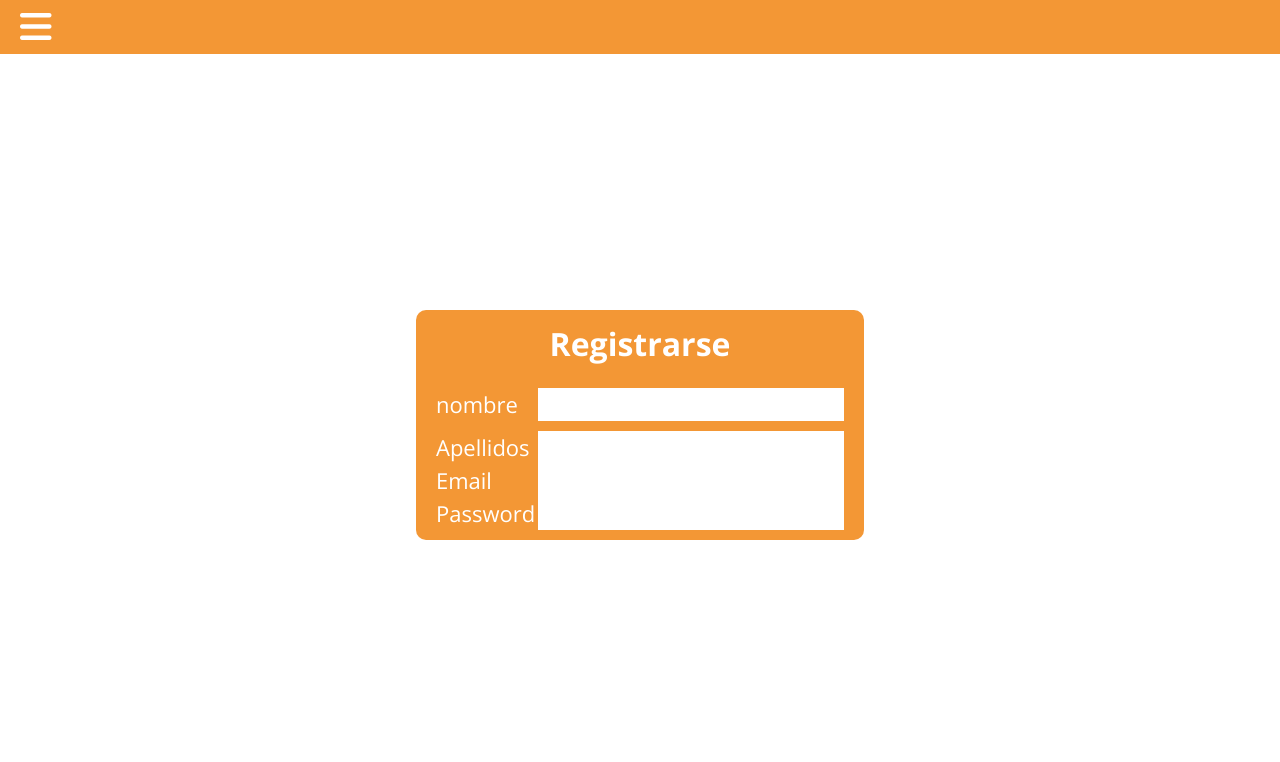
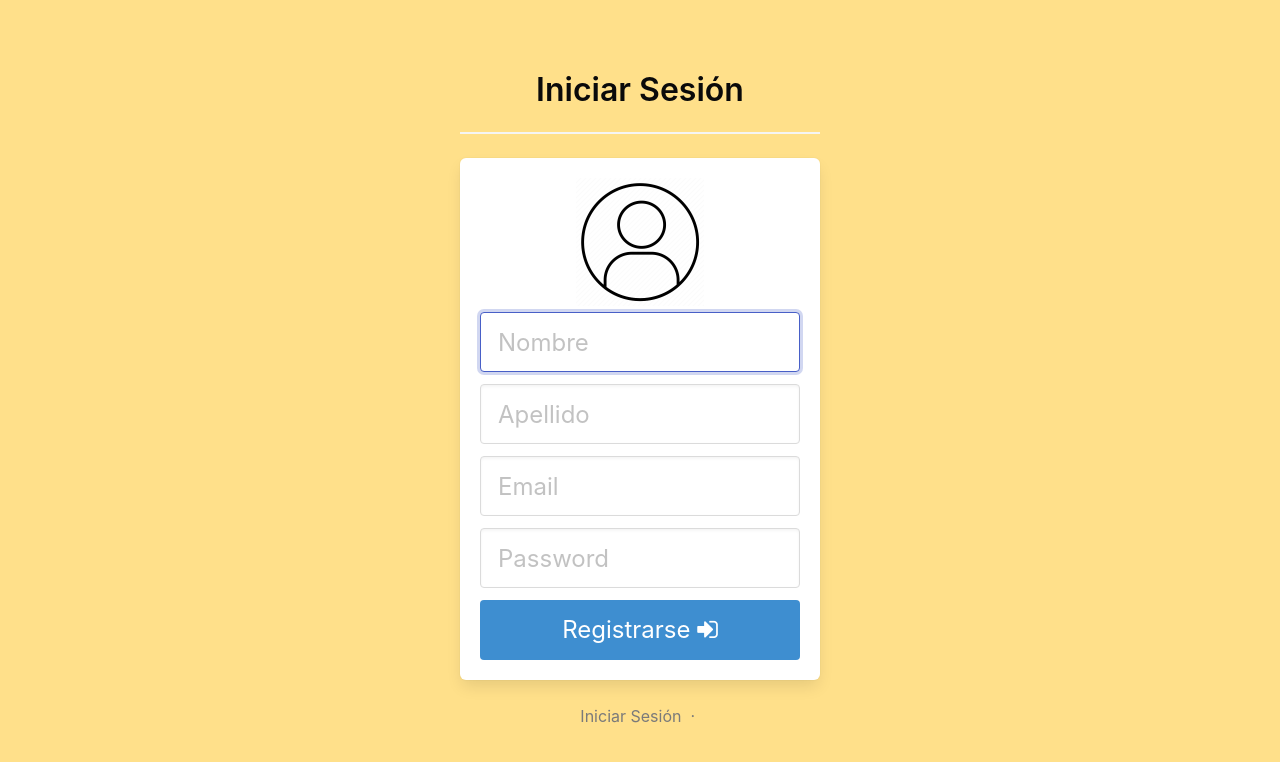
Before and after one commit to AlexSama-afk/proyecto-rojo, a plain HTML site: page registro.html in a window 1280 px wide. Drawn offline with nearby package versions, Linux system fonts and the light colour scheme.

Commit message:
login y registro semiprobados :u

```diff
--- a/registro.html
+++ b/registro.html
@@ -1,71 +1,56 @@
 <!DOCTYPE html>
-<html lang="en">
+<html>
 	<head>
-    <meta charset="UTF-8">
+		<meta charset="utf-8">
 		<meta http-equiv="X-UA-Compatible" content="IE=edge">
-    <meta name="viewport" content="width=device-width, initial-scale=1.0">
-    <!-- fontawesome -->
-    <script src="https://kit.fontawesome.com/5e37b371e7.js" crossorigin="anonymous"></script>
-    <!-- tailwind css -->
-    <link href="https://unpkg.com/tailwindcss@^2/dist/tailwind.min.css" rel="stylesheet">
-    <!-- css -->
-    <link rel="stylesheet" href="css/style.css">
-    <title>Document</title>
+		<meta name="viewport" content="width=device-width, initial-scale=1">
+		<title>Registro</title>
+		<link rel="stylesheet" href="https://maxcdn.bootstrapcdn.com/font-awesome/4.7.0/css/font-awesome.min.css">
+		<link href="https://fonts.googleapis.com/css?family=Questrial&display=swap" rel="stylesheet">
+		<link rel="stylesheet" href="https://unpkg.com/bulma@0.9.0/css/bulma.min.css" />
 	</head>
 	<body>
-
-    <div class="header">
-        <header class="menu" id="hamburguesa">
-            <span class="menu-hamburguesa"><i class="fas fa-bars"></i></span>
-        </header>
-        <nav class="menu-abierto no-display" id="menu">
-            <a href="#" id="menu-close">
-                <span class="menu-close"><i class="fas fa-times"></i></span>
-            </a>
-            <ul>
-                <li>
-                    <a href="index.html">
-                        Inicio
-                    </a>
-                </li>
-                <li>
-                    <a href="login.html">
-                        Iniciar Sesion
-                    </a>
-                </li>
-                <li>
-                    <a href="registro.html">
-                        Registrarse
-                    </a>
-                </li>
-            </ul>
-        </nav>
+		<section class="hero is-warning is-fullheight">
+			<div class="hero-body">
+				<div class="container has-text-centered">
+					<div class="column is-4 is-offset-4">
+						<h3 class="title has-text-black">Iniciar Sesión</h3>
+						<hr class="login-hr">
+						<div class="box">
+							<figure class="avatar is-inline-block">
+								<img src="./img/perfil.png" class="image is-128x128">
+							</figure>
+							<form id="CuadroRegistro">
+								<div class="field">
+									<div class="control">
+										<input class="input is-large" for="fname" placeholder="Nombre" autofocus="" name="nombre" pattern="[A-Za-z]{5,30}" title="A-z" >
 									</div>
-
-    <div class="login" id="contenido">
-        <div class="titulo">
-            <h1>Registrarse</h1>
 								</div>
-        <form class='form' action="get">
-            <div class="input-control">
-                <label for="nombre">nombre</label>
-                <input type="text" id="nombre">
+								<div class="field">
+									<div class="control">
+										<input class="input is-large" type="lname" placeholder="Apellido" name="apellido" pattern="[A-Za-z]{5,50}" title="A-z" >
 									</div>
-            <div class="input-control">
-                <label for="apellido">Apellidos</label>
-                <input type="text" id="apellido">
 								</div>
-            <div class="input-control">
-                <label for="email">Email</label>
-                <input type="email" id="email">
+								<div class="field">
+									<div class="control">
+										<input class="input is-large" type="email" placeholder="Email" name="email">
 									</div>
-            <div class="input-control">
-                <label for="pass">Password</label>
-                <input type="password" id="password">
 								</div>
+								<div class="field">
+									<div class="control">
+										<input class="input is-large" type="password" placeholder="Password" name="password">
+									</div>
+								</div>
+								<button class="button is-block is-info is-large is-fullwidth">Registrarse  <i class="fa fa-sign-in" aria-hidden="true"></i></button>
 							</form>
 						</div>
-
-    <script src="script/main.js"></script>
+						<p class="has-text-grey">
+							<a href="./inicio.html">Iniciar Sesión</a> &nbsp;·&nbsp;
+						</p>
+					</div>
+				</div>
+			</div>
+		</section>
+		<script src="./script/registroUsuario.js"></script>
 	</body>
 </html>
```
Also changed, not shown: inicio.html (added, +56 -0 lines), login.html (+1 -2 lines), script/controlUsuarios.js (added, +44 -0 lines), img/perfil.png (added). Lines whose indentation alone changed are shown as unchanged.
